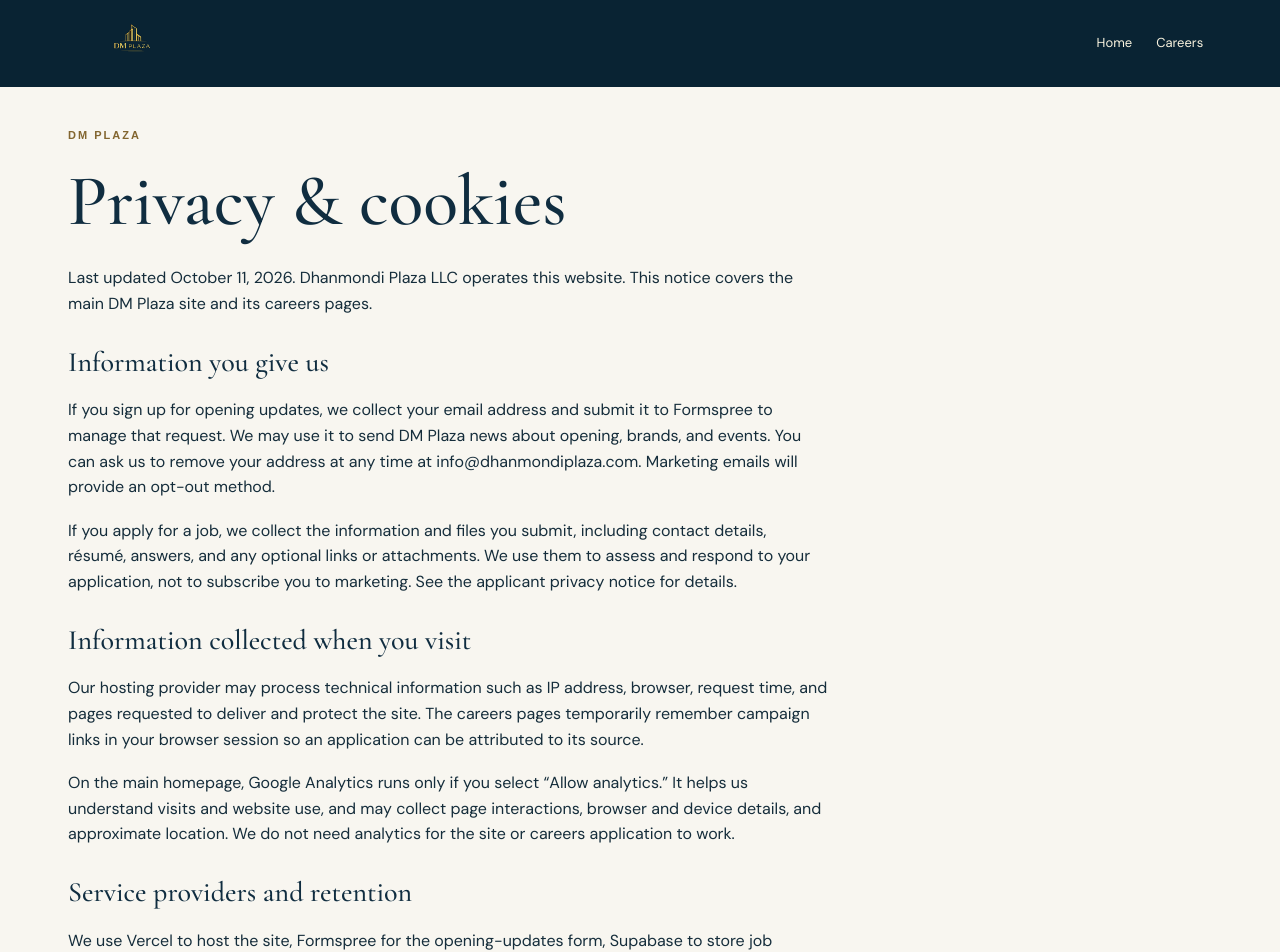
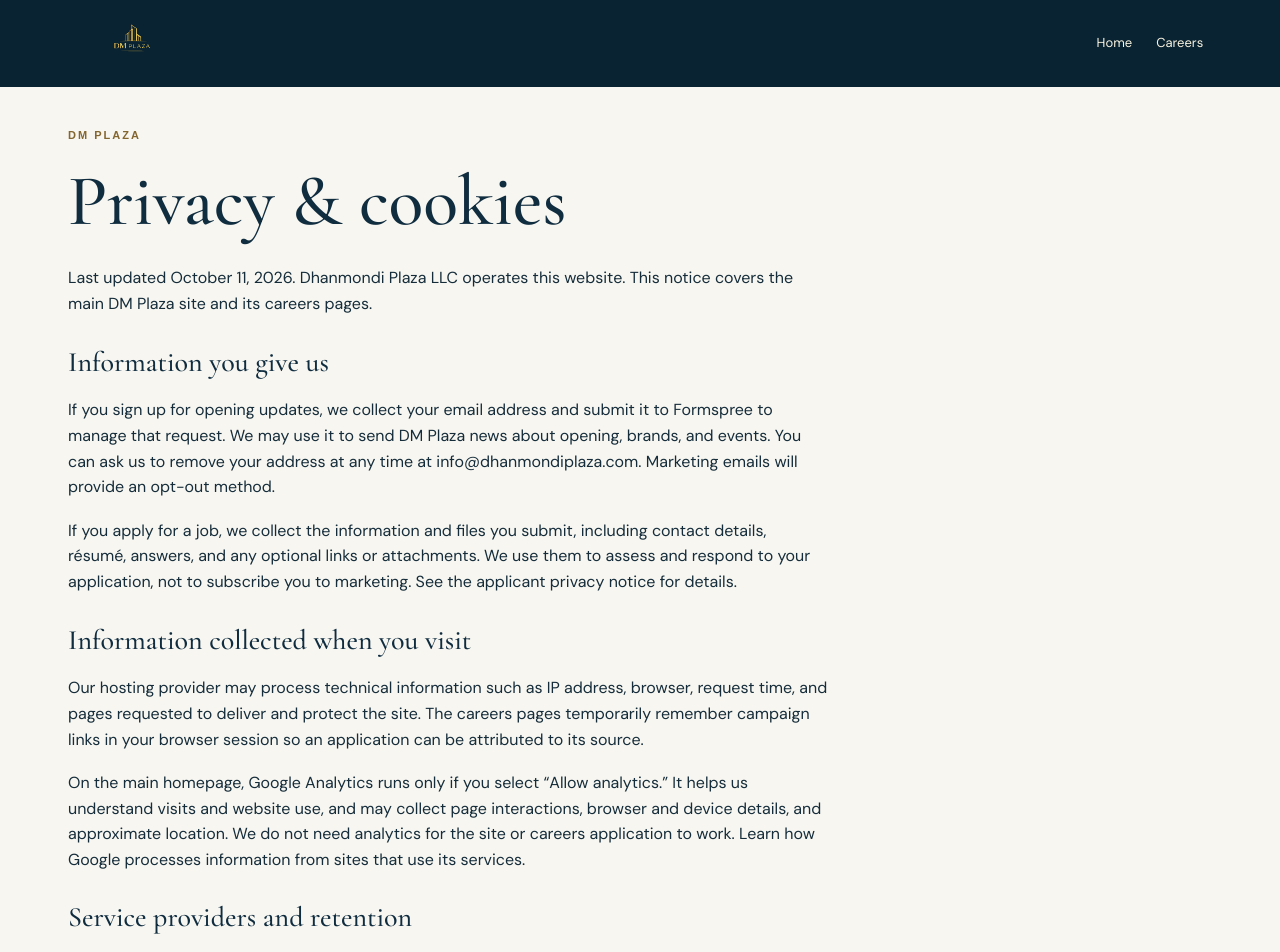
Before and after one commit to Dhanmondi-Plaza/dmplaza, a Next.js app: page /privacy in a window 1280 px wide. Shown: the top 952 px of the page. Built offline with nearby package versions, Linux system fonts and the light colour scheme; a web font is replaced by a local one.

Commit message:
Link Google processing details from privacy notice

```diff
--- a/app/privacy/page.tsx
+++ b/app/privacy/page.tsx
@@ -5,7 +5,7 @@ export const metadata:Metadata={title:'Privacy & Cookies | DM Plaza',description
 
 export default function Page(){return <div className="careers-shell"><header className="jobs-header"><a href="/" aria-label="DM Plaza home"><img src="/brands/dm-plaza/logo.png" alt="DM Plaza"/></a><nav><a href="/">Home</a><a href="/careers">Careers</a></nav></header><main className="jobs-content"><article className="jobs-privacy"><p className="jobs-eyebrow">DM PLAZA</p><h1>Privacy & cookies</h1><p>Last updated October 11, 2026. Dhanmondi Plaza LLC operates this website. This notice covers the main DM Plaza site and its careers pages.</p>
 <h2>Information you give us</h2><p>If you sign up for opening updates, we collect your email address and submit it to Formspree to manage that request. We may use it to send DM Plaza news about opening, brands, and events. You can ask us to remove your address at any time at <a href="mailto:info@dhanmondiplaza.com">info@dhanmondiplaza.com</a>. Marketing emails will provide an opt-out method.</p><p>If you apply for a job, we collect the information and files you submit, including contact details, résumé, answers, and any optional links or attachments. We use them to assess and respond to your application, not to subscribe you to marketing. See the <a href="/careers/privacy">applicant privacy notice</a> for details.</p>
-<h2>Information collected when you visit</h2><p>Our hosting provider may process technical information such as IP address, browser, request time, and pages requested to deliver and protect the site. The careers pages temporarily remember campaign links in your browser session so an application can be attributed to its source.</p><p>On the main homepage, Google Analytics runs only if you select “Allow analytics.” It helps us understand visits and website use, and may collect page interactions, browser and device details, and approximate location. We do not need analytics for the site or careers application to work.</p>
+<h2>Information collected when you visit</h2><p>Our hosting provider may process technical information such as IP address, browser, request time, and pages requested to deliver and protect the site. The careers pages temporarily remember campaign links in your browser session so an application can be attributed to its source.</p><p>On the main homepage, Google Analytics runs only if you select “Allow analytics.” It helps us understand visits and website use, and may collect page interactions, browser and device details, and approximate location. We do not need analytics for the site or careers application to work. <a href="https://policies.google.com/technologies/partner-sites">Learn how Google processes information from sites that use its services</a>.</p>
 <h2>Service providers and retention</h2><p>We use Vercel to host the site, Formspree for the opening-updates form, Supabase to store job applications and private uploaded files, Google Fonts to display typefaces on the main homepage, and Google for optional analytics. These providers process information to deliver their respective services. We keep signup information until you ask to leave the list or it is no longer needed. We keep applicant records for hiring administration and applicable recordkeeping periods; a hiring-related legal hold may require longer retention. We keep technical records only as needed for operations and security.</p>
 <h2 id="cookies">Cookies and browser storage</h2><p>The site stores your language preference (<code>dm-language</code>) and analytics choice (<code>dm-analytics-choice</code>) in your browser. The analytics choice is renewed after 180 days. Careers pages may use session storage for referral and campaign information; it clears when the browser session ends. If you allow analytics, Google Analytics may set first-party <code>_ga</code> and <code>_ga_*</code> cookies to distinguish visits and sessions. Google lists their default lifetime as two years.</p><p>You can accept or reject analytics with equal choices in the homepage notice. Use “Cookie settings” in the homepage footer to change your choice. If you withdraw permission, the site stops loading Analytics on future visits and attempts to remove its first-party cookies on this site. Browser settings can also delete stored data. Other sites you visit through our links have their own privacy practices.</p>
 <h2>Your questions and choices</h2><p>For a copy, correction, or deletion request about information you submitted, email <a href="mailto:info@dhanmondiplaza.com">info@dhanmondiplaza.com</a>; for job applications, email <a href="mailto:admin@dhanmondiplaza.com">admin@dhanmondiplaza.com</a>. We will review requests subject to applicable retention obligations. Please do not send Social Security numbers, identification documents, or medical information through our forms.</p><p>We may update this notice when our site and services change. The date above shows the latest version.</p><p><a href="/">← Back to DM Plaza</a></p></article></main><footer className="jobs-footer"><span>DM PLAZA · Jamaica, Queens</span><a href="/careers/privacy">Applicant privacy notice</a><a href="/careers">Open roles</a></footer></div>}
```
